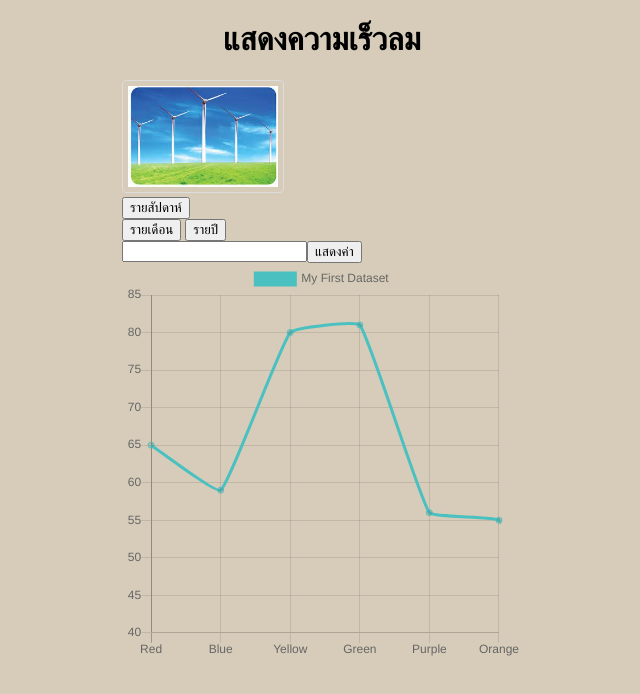
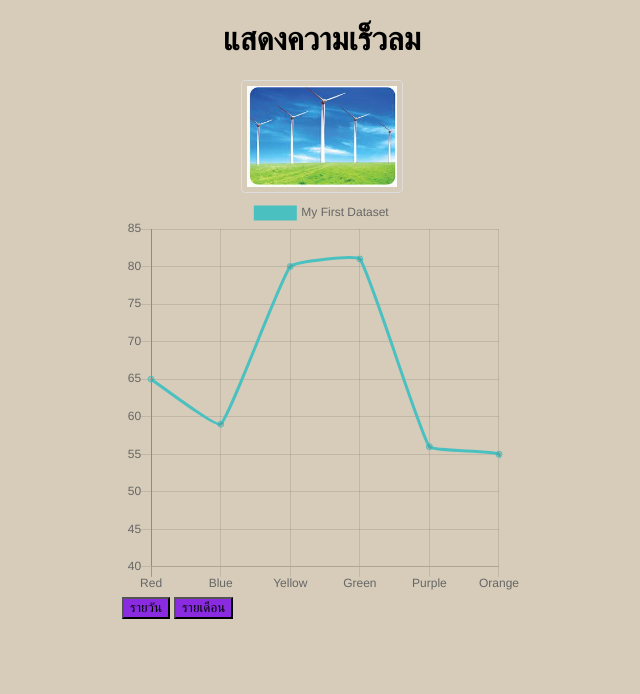
Before and after one commit to suprakron/ES_group5, a website: page public/index.html in a window 1280 px wide. Shown: the top 694 px of the page, without its empty margins (318-958 px from the left). Drawn offline with nearby package versions, Linux system fonts and the light colour scheme.

Commit message:
ad edit index

```diff
--- a/public/css/index.css
+++ b/public/css/index.css
@@ -12,3 +12,8 @@ img {
     width: 150px;
     left: 1 ;
   }
+
+button{
+ background-color: blueviolet;
+
+}
--- a/public/index.html
+++ b/public/index.html
@@ -1,32 +1,3 @@
-<!-- <html>
-
- <head>
-   <link rel="shortcut icon" href="https://cdn-icons-png.flaticon.com/512/1486/1486247.png" />
-   <meta charset="utf-8">
-   <title>Windly</title>
- </head>
-
- <body BACKGROUND ="https://www.teahub.io/photos/full/176-1762598_renewable-energy.jpg">
-   <h1>
-     <center>
-      <img src="https://img-premium.flaticon.com/png/512/3506/premium/3506868.png?token=exp=1632558293~hmac=a1e360e77aba74822b1f388981f3ef9c" width="50" height="50">
-      <FONT SIZE=26> Windly </FONT>
-      <img src="https://img-premium.flaticon.com/png/512/3506/premium/3506868.png?token=exp=1632558293~hmac=a1e360e77aba74822b1f388981f3ef9c" width="50" height="50">
-     </center>
-   </h1>
-     <center>
-     <button type="button"
-     onclick="document.getElementById('demo').innerHTML = Date()"> Week </button>
-     <button type="button"
-     onclick="document.getElementById('demo').innerHTML = Date()"> Month </button>
-     </center>
-
- </body>
-
-</html> -->
-
-
-
 <!DOCTYPE html>
 <html lang="en">
 
@@ -35,6 +6,7 @@
   <meta http-equiv="X-UA-Compatible" content="IE=edge">
   <meta name="viewport" content="width=device-width, initial-scale=1.0">
   <link rel="stylesheet" href="./css/index.css">
+
   <script src="https://ajax.googleapis.com/ajax/libs/angularjs/1.6.9/angular.min.js"></script>
 
 
@@ -43,29 +15,15 @@
 
 <body ng-app="">
 
-  <header align="center"> <h1>แสดงความเร็วลม</h1></header>
-
-
-  <img src="./images/kanghan.jpg" alt="">
-
-  <div class="dropdown open">
-    <button class="btn btn-secondary dropdown-toggle" type="button" id="triggerId" data-toggle="dropdown" aria-haspopup="true"
-        aria-expanded="false">
-         รายสัปดาห์
-        </button>
-    <div class="dropdown-menu" aria-labelledby="triggerId">
-      <button class="dropdown-item" href="#">รายเดือน</button>
-      <button class="dropdown-item disabled" href="#">รายปี</button>
-    </div>
-  </div>
-
-
-
-
-  <input type="text" ng-model="another"><button>แสดงค่า</button>
-  <span> {{ another }} </span>
+  <header align="center"> <h1>แสดงความเร็วลม</h1>
+    <img src="./images/kanghan.jpg" alt=""></header>
+ <!--<input type="text" ng-model="another"><button>แสดงค่า</button>-->
+<span> {{ another }} </span>
 
   <canvas id="myChart" width="100" height="100"></canvas>
+  <button type="button" class="btn btn-primary">รายวัน</button>
+  <button type="button" class="btn btn-primary">รายเดือน</button>
+
 
   <script src="https://cdnjs.cloudflare.com/ajax/libs/Chart.js/2.9.4/Chart.js"></script>
 
```
